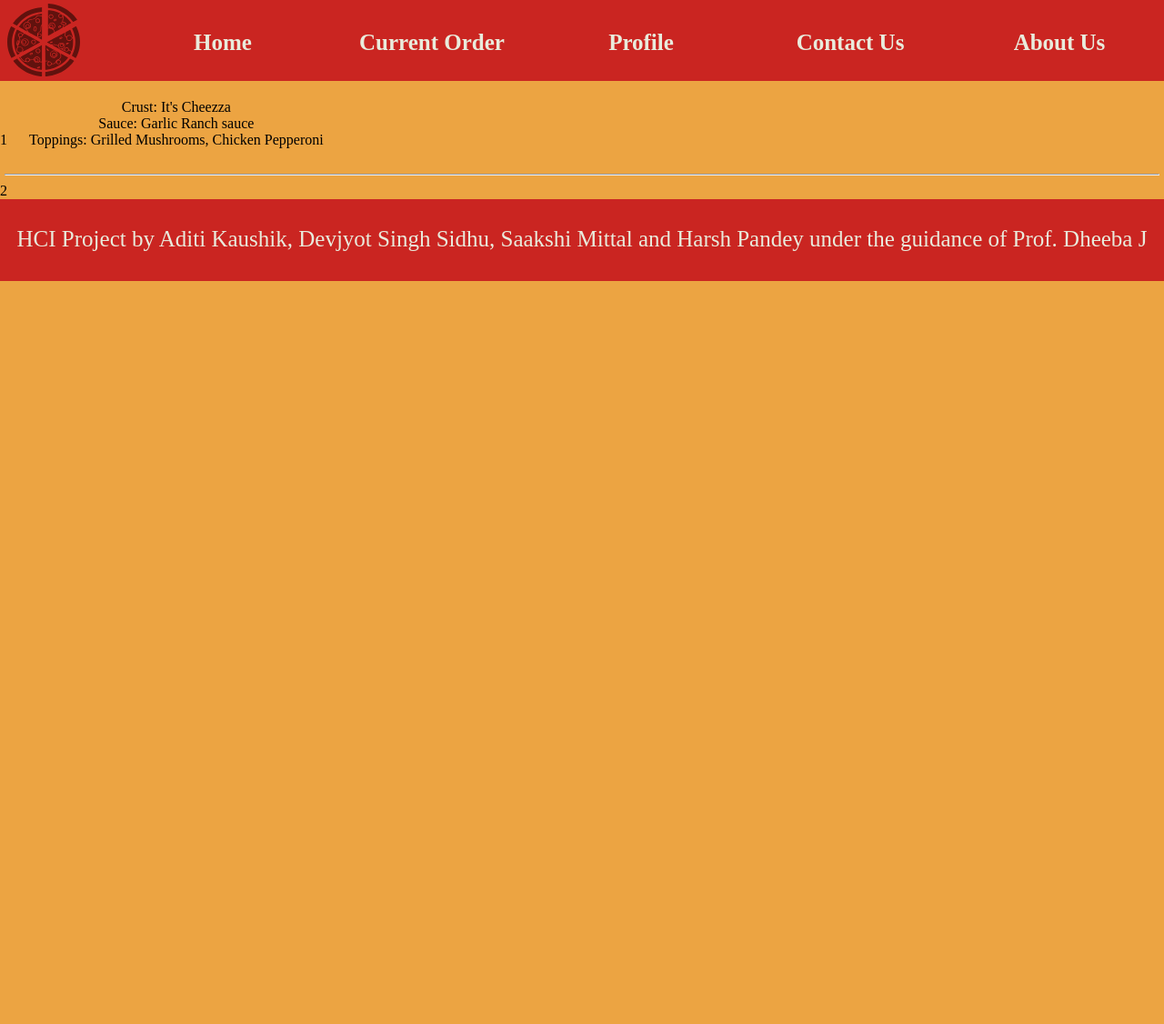
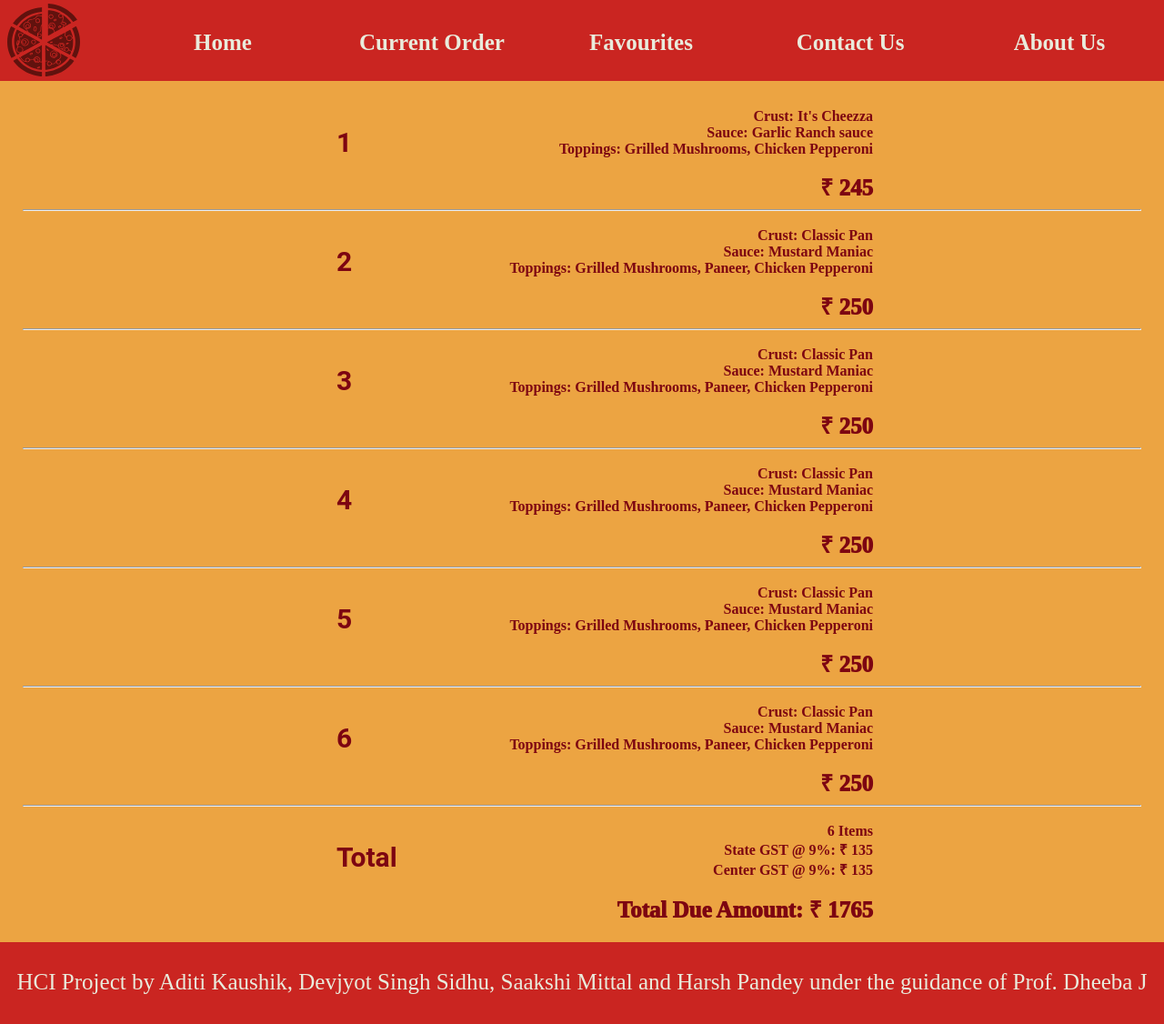
Before and after one commit to DevoGHub/Peatza-HCI, a PHP site: page /order.php in a window 1280 px wide. Shown: the whole page at 91% size. Before the commit the page ends 309 px from the top, so only its background shows below. Run offline with PHP 8.4, Linux system fonts and the light colour scheme.

Commit message:
Completed orders section, buttons left

```diff
--- a/css/header.css
+++ b/css/header.css
@@ -70,7 +70,7 @@ nav a{
   margin-bottom: 0;
   height: 100%;
   padding-top: 33px;
-  padding-bottom: 28px;
+  padding-bottom: 27px;
 }
 
 nav a:hover{
--- a/css/main.css
+++ b/css/main.css
@@ -155,8 +155,36 @@ div{
   display: grid;
   grid-template-columns: 1fr;
   grid-template-rows: 1fr,1fr;
+  padding:20px;
+  color: var(--costDark);
 }
 
 .orderDiv{
+  display: grid;
+  grid-template-columns: 1fr 10fr;
+  grid-template-rows: 1fr;
+  margin-top:10px;
+  font-weight: bold;
+}
 
+.numberDiv{
+  text-align: left;
+  padding-top: 20px;
+  padding-left:350px;
+  font-size:30px;
+  font-family: roboto,fantasy,cursive;
 }
+
+.orderInfoDiv{;
+  display: grid;
+  grid-template-columns: 1fr;
+  grid-template-rows: 3fr,1fr;
+  text-align: right;
+  padding-right: 300px;
+}
+
+.orderCost{
+  margin-top:15px;
+  font-weight: 1000;
+  font-size: 25px;
+}
--- a/header.php
+++ b/header.php
@@ -70,7 +70,7 @@
         <ul>
           <a href="index.php"><li>Home</li></a>
           <a href="order.php"><li>Current Order</li></a>
-          <a href="#"><li>Profile</li></a>
+          <a href="#"><li>Favourites</li></a>
           <a href="#"><li>Contact Us</li></a>
           <a href="#"><li>About Us</li></a>
         </ul>
--- a/order.php
+++ b/order.php
@@ -14,13 +14,13 @@
             1
           </div>
           <div class="orderInfoDiv">
-            <div class="cardDesc">
+            <div class="orderDesc">
               Crust: It's Cheezza<br>
               Sauce: Garlic Ranch sauce<br>
               Toppings: Grilled Mushrooms, Chicken Pepperoni<br>
             </div>
-            <div class="cardCost">
-
+            <div class="orderCost">
+              &#x20B9; 245
             </div>
           </div>
         </div>
@@ -30,7 +30,94 @@
             2
           </div>
           <div class="orderInfoDiv">
-
+            <div class="orderDesc">
+              Crust: Classic Pan<br>
+              Sauce: Mustard Maniac<br>
+              Toppings: Grilled Mushrooms, Paneer, Chicken Pepperoni<br>
+            </div>
+            <div class="orderCost">
+              &#x20B9; 250
+            </div>
+          </div>
+        </div>
+        <hr style="width:99%;">
+        <div class="orderDiv">
+          <div class="numberDiv">
+            3
+          </div>
+          <div class="orderInfoDiv">
+            <div class="orderDesc">
+              Crust: Classic Pan<br>
+              Sauce: Mustard Maniac<br>
+              Toppings: Grilled Mushrooms, Paneer, Chicken Pepperoni<br>
+            </div>
+            <div class="orderCost">
+              &#x20B9; 250
+            </div>
+          </div>
+        </div>
+        <hr style="width:99%;">
+        <div class="orderDiv">
+          <div class="numberDiv">
+            4
+          </div>
+          <div class="orderInfoDiv">
+            <div class="orderDesc">
+              Crust: Classic Pan<br>
+              Sauce: Mustard Maniac<br>
+              Toppings: Grilled Mushrooms, Paneer, Chicken Pepperoni<br>
+            </div>
+            <div class="orderCost">
+              &#x20B9; 250
+            </div>
+          </div>
+        </div>
+        <hr style="width:99%;">
+        <div class="orderDiv">
+          <div class="numberDiv">
+            5
+          </div>
+          <div class="orderInfoDiv">
+            <div class="orderDesc">
+              Crust: Classic Pan<br>
+              Sauce: Mustard Maniac<br>
+              Toppings: Grilled Mushrooms, Paneer, Chicken Pepperoni<br>
+            </div>
+            <div class="orderCost">
+              &#x20B9; 250
+            </div>
+          </div>
+        </div>
+        <hr style="width:99%;">
+        <div class="orderDiv">
+          <div class="numberDiv">
+            6
+          </div>
+          <div class="orderInfoDiv">
+            <div class="orderDesc">
+              Crust: Classic Pan<br>
+              Sauce: Mustard Maniac<br>
+              Toppings: Grilled Mushrooms, Paneer, Chicken Pepperoni<br>
+            </div>
+            <div class="orderCost">
+              &#x20B9; 250
+            </div>
+          </div>
+        </div>
+        <hr style="width:99%;">
+        <div class="orderDiv">
+          <div class="numberDiv">
+            Total
+          </div>
+          <div class="orderInfoDiv">
+            <div class="orderDesc">
+              6 Items<br>
+              State GST @ 9%: &#x20B9; 135<br>
+              Center GST @ 9%: &#x20B9; 135<br>
+            </div>
+            <div class="orderCost">
+              Total Due Amount: &#x20B9; 1765
+            </div>
           </div>
         </div>
       </div>
```
